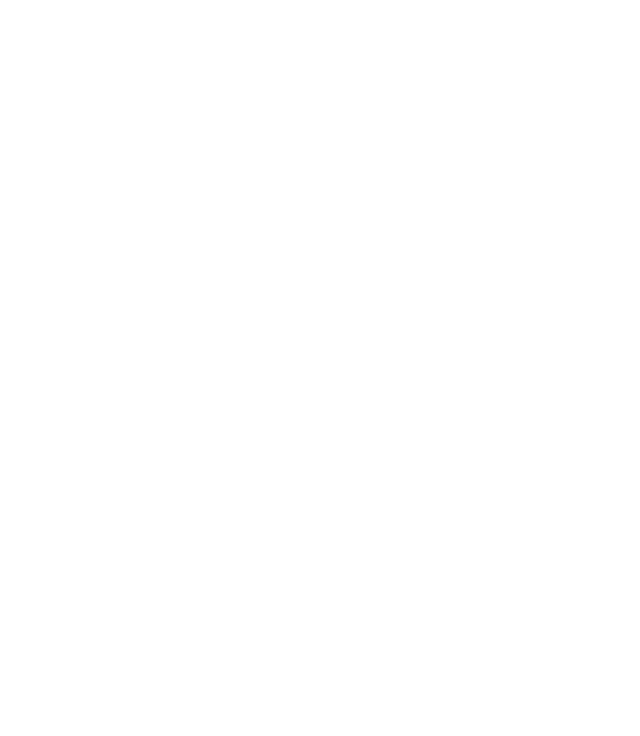
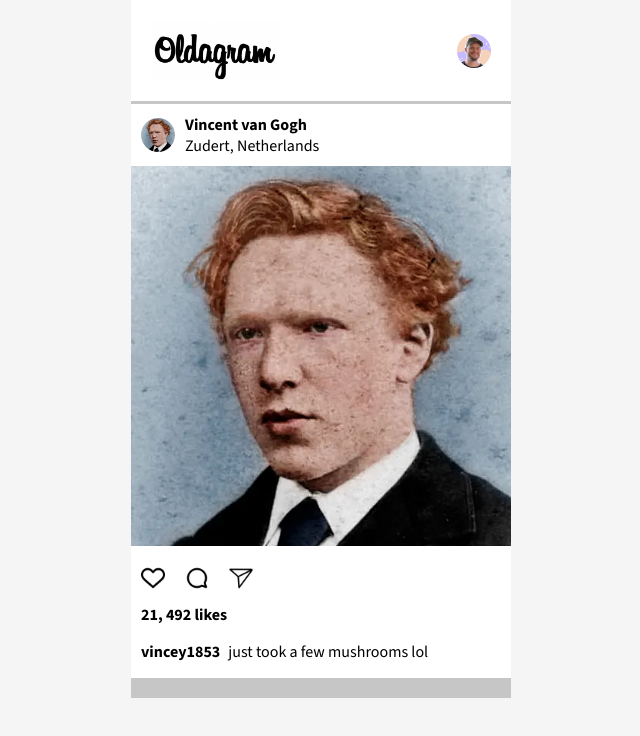
Before and after one commit to RaphaelOdeareduo/Oldagram, a plain HTML site: page index.html in a window 1280 px wide. Shown: the whole page, without its empty margins (319-959 px from the left). Drawn offline with nearby package versions, Linux system fonts and the light colour scheme.

Commit message:
Make layout for first post

```diff
--- a/index.html
+++ b/index.html
@@ -3,11 +3,57 @@
 <head>
     <meta charset="UTF-8">
     <meta name="viewport" content="width=device-width, initial-scale=1.0">
+    <link rel="preconnect" href="https://fonts.googleapis.com">
+    <link rel="preconnect" href="https://fonts.gstatic.com" crossorigin>
+    <link href="https://fonts.googleapis.com/css2?family=Source+Sans+3:ital,wght@0,200..900;1,200..900&display=swap" rel="stylesheet">
     <link rel="stylesheet" href="styles/style.css">
     <title>Oldagram</title>
 </head>
 <body>
-
+    <div class="app">
+        <header class="header">
+            <div class="container">
+                <div class="header-img-container">
+                    <img class="logo" src="images/logo.png" alt="Oldagram logo">
+                </div>
+                <div class="header-img-container">
+                    <img class="avatar" src="images/user-avatar.png" alt="User avatar">
+                </div>
+            </div>
+        </header>
+        <main class="main">
+            <section class="section section__one">
+                <div class="container">
+                    <div class="user-info">
+                        <div class="user-img">
+                            <img class="avatar" src="images/avatar-vangogh.jpg" alt="Van Gogh's profile picture">
+                        </div>
+                        <div class="user-text">
+                            <p class="username bold">Vincent van Gogh</p>
+                            <p class="location">Zudert, Netherlands</p>
+                        </div>
+                    </div>
+                    <div class="section-imgs">
+                        <img src="images/avatar-vangogh.jpg" alt="Painting of Van Gogh's face">
+                    </div>
+                    <div class="post-info">
+                        <div class="container">
+                            <div class="icons">
+                                <img class="icon" src="images/icon-heart.png" alt="like icon">
+                                <img class="icon" src="images/icon-comment.png" alt="comment icon">
+                                <img class="icon" src="images/icon-dm.png" alt="message icon">
+                            </div>
+                            <p class="likes bold">21, 492 likes</p>
+                            <div class="comment-info">
+                                <p class="commenter bold">vincey1853</p>
+                                <p class="comment">just took a few mushrooms lol</p>
+                            </div>
+                        </div>
+                    </div>
+                </div>
+            </section>
+        </main>
+    </div>
     <script src="scripts/script.js"></script>
 </body>
 </html>
--- a/styles/style.css
+++ b/styles/style.css
@@ -0,0 +1,87 @@
+* {
+    margin: 0;
+    padding: 0;
+    box-sizing: border-box;
+}
+
+body {
+    background-color: #f5f5f5;
+    font-family: "Source Sans 3", sans-serif;
+}
+
+p {
+    margin-block: 0;
+}
+
+img {
+    width: 100%;
+    display: block;
+}
+
+.app {
+    background-color: #fff;
+    width: 380px;
+    margin: 0 auto;
+}
+
+.section {
+    border-bottom: 20px solid #c6c6c6;
+}
+
+.header {
+    padding: 20px;
+    border-bottom: 3px solid #c6c6c6;
+}
+
+.header .container {
+    display: flex;
+    justify-content: space-between;
+    align-items: center;
+}
+
+.logo {
+    width: 128px;
+}
+
+.avatar {
+    width: 34px;
+    height: 34px;
+    border-radius: 50%;
+}
+
+.user-info {
+    display: flex;
+    align-items: center;
+    gap: 10px;
+    padding: 10px;
+}
+
+
+.post-info {
+    padding: 20px 10px 16px
+}
+
+.icons {
+    display: flex;
+    align-items: center;
+    gap: 20px;
+    margin-bottom: 14px;
+}
+
+.icon {
+    width: 24px;
+}
+
+.likes {
+    margin-bottom: 16px;
+}
+
+.comment-info {
+    display: flex;
+    align-items: center;
+    gap: 8px;
+}
+
+.bold {
+    font-weight: 800;
+}
```
